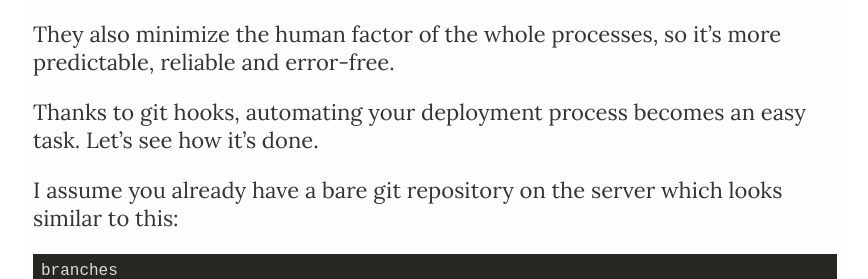
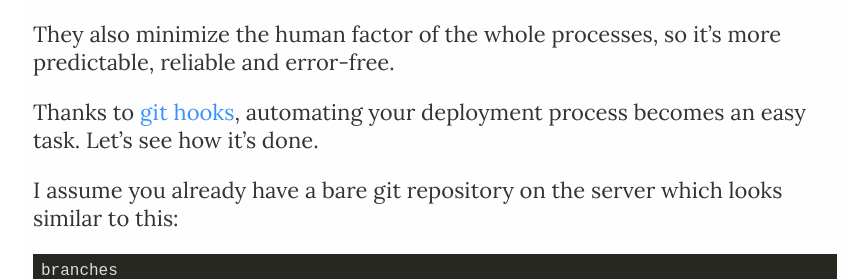
Before and after one commit to akoskm/akoskm.github.io, a Jekyll site: the page built from _posts/2015-06-28-deploy-changes-with-git-push.md, in a window 1280 px wide and 900 px high. Shown: the part 238-517 px from the top of the window, without its empty margins (205-1073 px from the left). Built offline with Jekyll 4.4.1, drawn with Linux system fonts in a browser that asks for light colours; nearby versions of some CDN libraries; comment, search, counter and statistics services are not loaded; some of the changed lines change nothing that is shown.

Commit message:
add inline link

```diff
--- a/_posts/2015-06-28-deploy-changes-with-git-push.md
+++ b/_posts/2015-06-28-deploy-changes-with-git-push.md
@@ -8,7 +8,7 @@ Automated deployments are great, simply because you can spend more time developi
 
 They also minimize the human factor of the whole processes, so it's more predictable, reliable and error-free.
 
-Thanks to git hooks, automating your deployment process becomes an easy task. Let's see how it's done.
+Thanks to [git hooks](https://git-scm.com/book/en/v2/Customizing-Git-Git-Hooks), automating your deployment process becomes an easy task. Let's see how it's done.
 
 I assume you already have a bare git repository on the server which looks similar to this:
 
```
